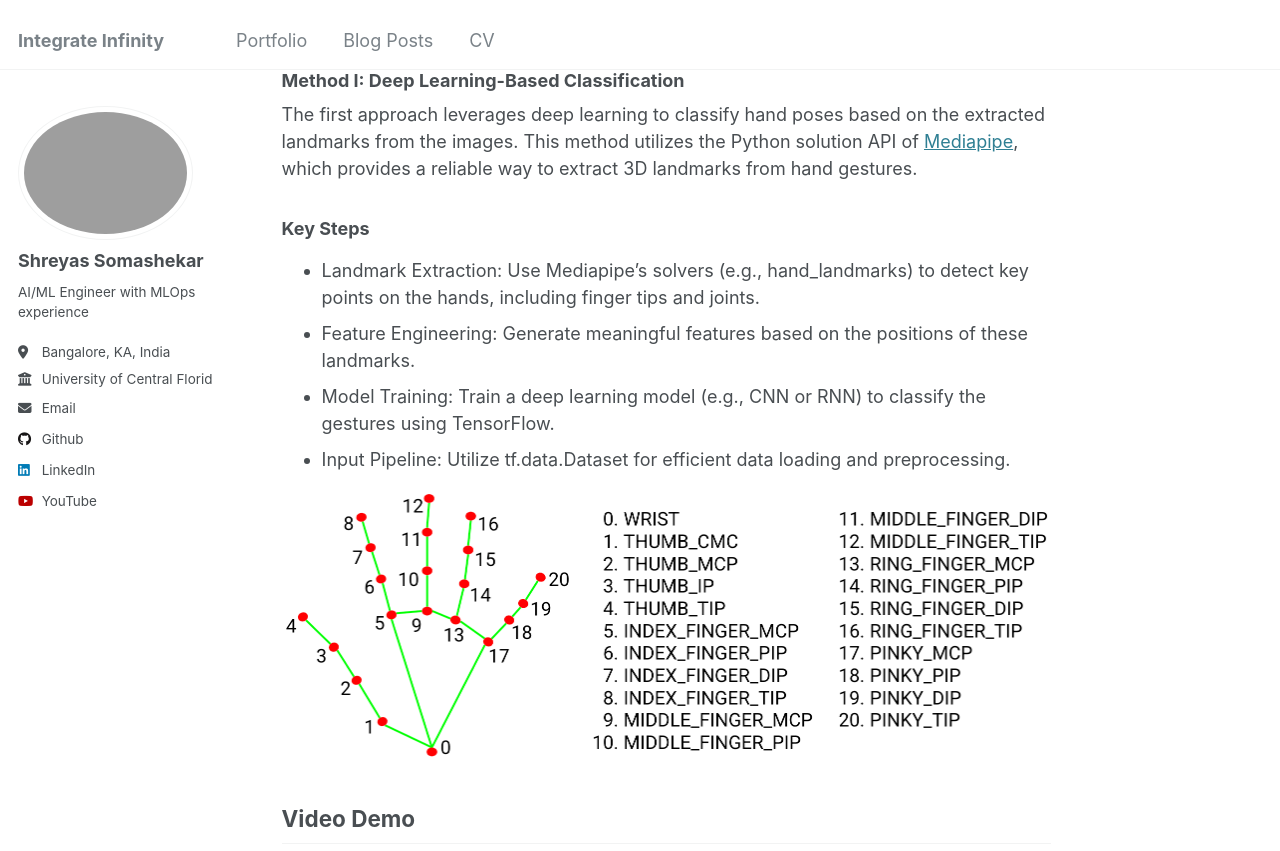
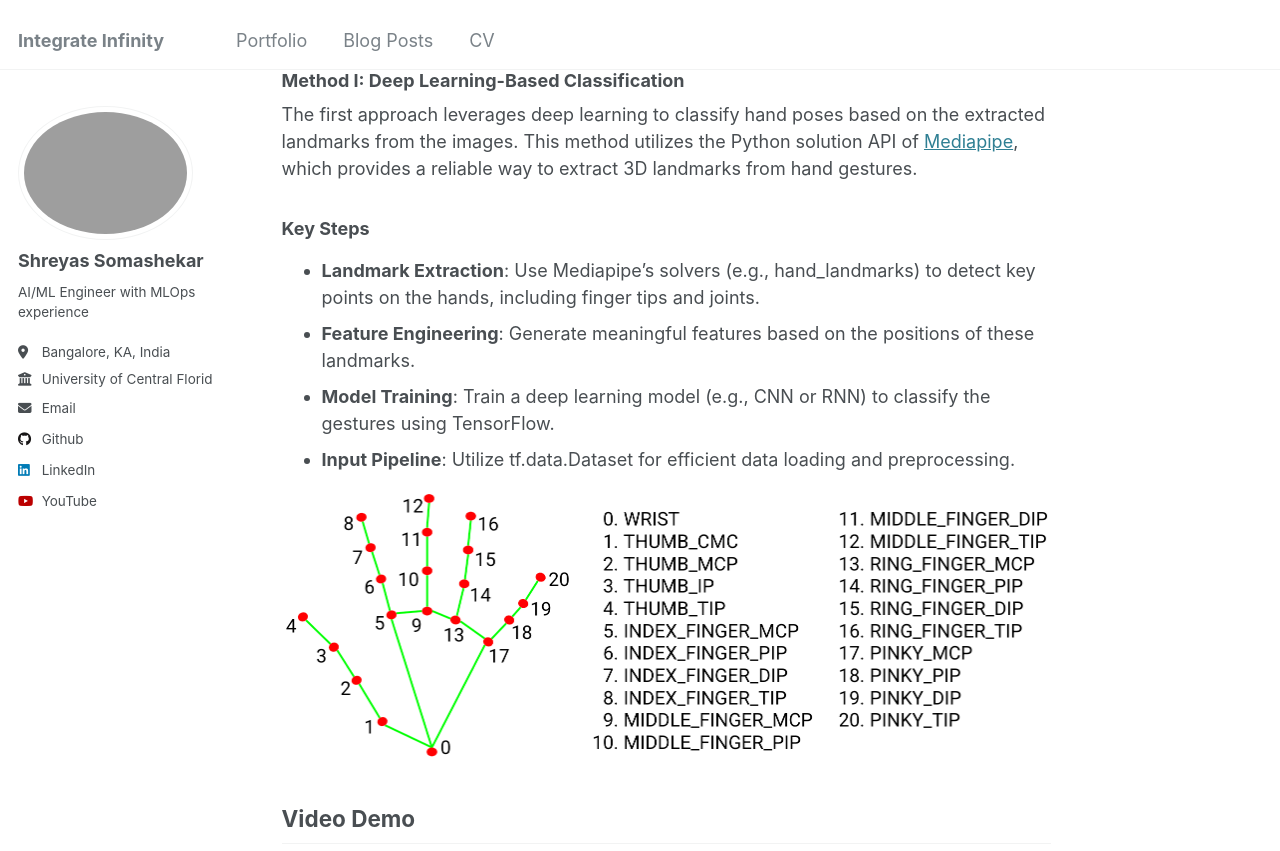
Before and after one commit to sher-somas/sher-somas.github.io, a Jekyll site: the page built from _posts/2012-08-14-blog-post-1.md, in a window 1280 px wide and 900 px high, scrolled down 544 px, cut to the strip 0-851 px from the top of the window. Built offline with Jekyll 4.4.1, drawn with Linux system fonts in a browser that asks for light colours; some of the changed text lies outside the part shown.

Commit message:
Trying fix for text

````diff
--- a/_posts/2012-08-14-blog-post-1.md
+++ b/_posts/2012-08-14-blog-post-1.md
@@ -16,6 +16,7 @@ Hand pose classification
 <div style="text-align: justify;">
 This project explores two distinct approaches for classifying hand gestures based on the extraction of landmarks from images captured using near-infrared cameras. The primary goal is to identify and classify 9 distinct hand gestures, including "L", "OK", "Palm", "Two", "Three", "Four", "Five", "Hang", and "Heavy". These gestures are performed by 25 unique users, making the dataset diverse and suitable for robust model training.
 </div>
+
 <div style="white-space: pre;">
 </div>
 
@@ -27,15 +28,12 @@ The first approach leverages deep learning to classify hand poses based on the e
 
 ### Key Steps
 
-- Landmark Extraction: Use Mediapipe's solvers (e.g., hand_landmarks) to detect key points on the hands, including finger tips and joints.
-- Feature Engineering: Generate meaningful features based on the positions of these landmarks.
-- Model Training: Train a deep learning model (e.g., CNN or RNN) to classify the gestures using TensorFlow.
-- Input Pipeline: Utilize tf.data.Dataset for efficient data loading and preprocessing.
-<!-- </div> -->
+- **Landmark Extraction**: Use Mediapipe's solvers (e.g., hand_landmarks) to detect key points on the hands, including finger tips and joints.
+- **Feature Engineering**: Generate meaningful features based on the positions of these landmarks.
+- **Model Training**: Train a deep learning model (e.g., CNN or RNN) to classify the gestures using TensorFlow.
+- **Input Pipeline**: Utilize tf.data.Dataset for efficient data loading and preprocessing.
 
 ![Alt text](/assets/images/hand_landmarks.png)
-
-<!-- Video demo can be found on [youtube](https://youtu.be/3V5tQBCl8wQ) -->
 
 ## Video Demo
 
@@ -43,9 +41,7 @@ The first approach leverages deep learning to classify hand poses based on the e
 
 ## Method II: Palm Zone Analysis
 
-<div style="text-align: justify;">
 The second approach focuses on analyzing the spatial relationships between key landmarks to infer hand poses without relying on deep learning models. This method is particularly useful as a baseline for comparison with more complex models.
-</div>
 
 ### Key Steps
 
@@ -60,13 +56,13 @@ The images are captured using near-infrared cameras, ensuring consistent and rel
 
 #### Data Preprocessing
 
-- Download and Organize: Transfer the dataset to a centralized directory structure.
-- Annotate Landmarks: Use Mediapipe to extract landmarks from each image.
-- Save Annotations: Store the landmarks, gesture labels, and file names in CSV files for later use.
+- **Download and Organize**: Transfer the dataset to a centralized directory structure.
+- **Annotate Landmarks**: Use Mediapipe to extract landmarks from each image.
+- **Save Annotations**: Store the landmarks, gesture labels, and file names in CSV files for later use.
 
 ## Clone the repository
 
-```
+```bash
 git clone https://github.com/sher-somas/Hand-pose-classification.git
 ```
 
@@ -79,6 +75,7 @@ The pipeline includes:
 - Feature Normalization: Normalize the landmark coordinates.
 
 ## Training Structure
+
 The training framework is modular and scalable, with the following components:
 
 - Configuration: All configuration parameters (e.g., model architecture, training flags) are managed in src/train.py.
@@ -91,14 +88,15 @@ In this section,
 
 - Downloading the data.
 - Creating dataset with hand landmarks.
+
   ```
   python3 create_data.py --gesture_folder < > --save_dir < > --save_image < > --name_csv < >
   ```
+
 - gesture_folder –> name of directory containing folders of gestures.
 - save_dir -> name of directory to save annotated images if –save_images is True
 - save_images -> flag to save annotated images or not.
 - name_csv -> save name of the csv file containing palm landmarks
-
 
 ### Creating dataset with hand landmarks
 
@@ -147,7 +145,8 @@ To run inference on webcam, provide the model directory:
 ![Alt text](/assets/images/IMG-0075.jpg)
 
 <!-- <div style="text-align: justify;"> -->
-### Key Insights:
+### Key Insights
+
 Palm Zone Analysis offers a lightweight solution with minimal computational overhead (~5ms in most cases).
 
 **Advantages**: No need for deep learning model training, and the method serves as a solid baseline for comparison.
````
